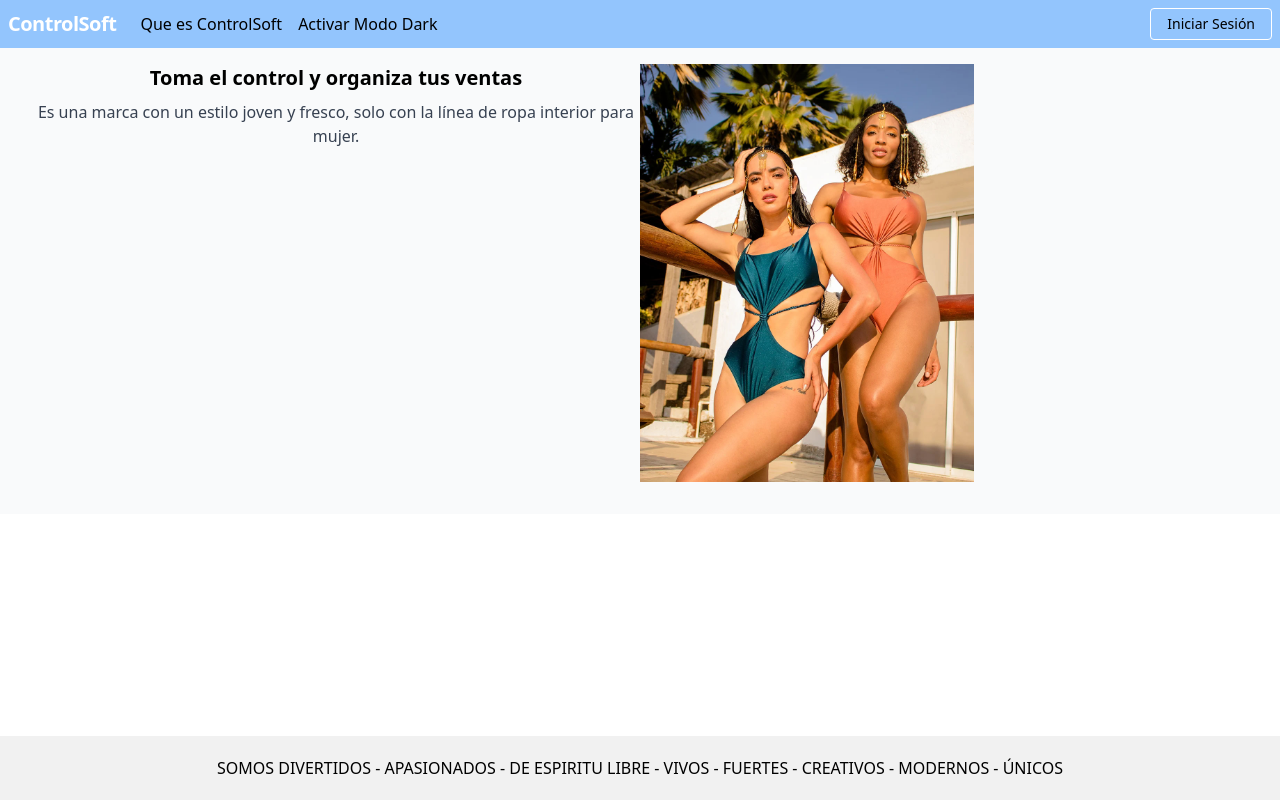
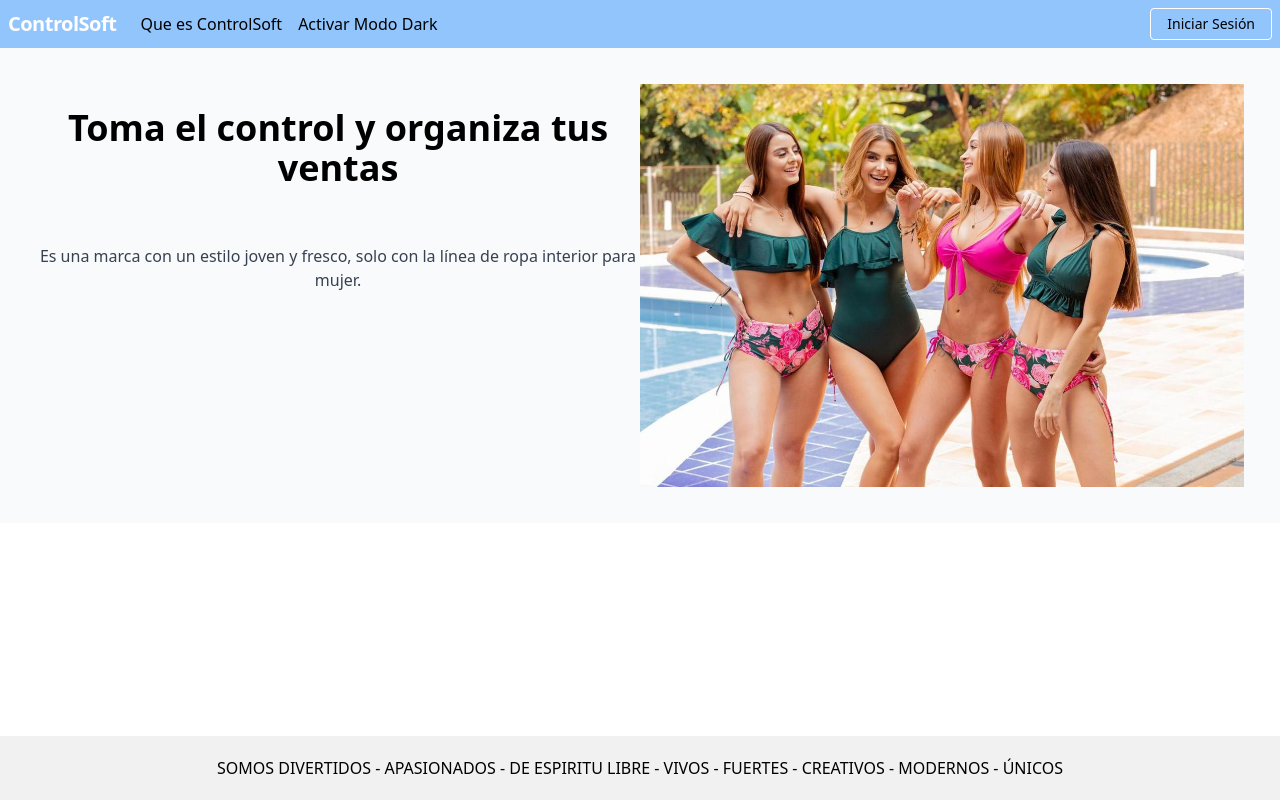
Before and after one commit to MisionTicUDEA/fronted-controlSoft, a React (Create React App) app: page / in a window 1280 px wide. Built offline with nearby package versions, Linux system fonts and the light colour scheme.

Commit message:
actualizacion texto pagina de inicio

```diff
--- a/src/components/VestidosBano.jsx
+++ b/src/components/VestidosBano.jsx
@@ -1,7 +1,7 @@
 function VestidoBano({imagen,nombreVestido}) {
     return (
       <div className='contenedorImagen'>
-        <img src={imagen} alt={nombreVestido} width="55%" height="55%"/>
+        <img src={imagen} alt={nombreVestido} width="100%" height="100%"/>
       </div>
     )
   }
--- a/src/pages/Index.jsx
+++ b/src/pages/Index.jsx
@@ -1,6 +1,6 @@
 import { useDarkMode } from 'context/darkMode';
 import React from 'react';
-import vestidobano from '../media/Vestido_bano.jpg';
+import vestidobano from '../media/Vestido_bano1.jpg';
 import VestidoBano from '../components/VestidosBano';
 
 
@@ -10,27 +10,25 @@ const Index = () => {
     <div>
       <div className={`flex h-full bg-gray-${darkMode ? '900' : '50'}`}>
     <main>
-      <div className='flex flex-col items-center justify-center py-4 px-4 sm:px-6 lg:px-8'>
-        <div className="flex flex-wrap">
-          <div className="w-full sm:w-1/2 md:w-1/2 lg:w-1/2 xl:w-1/2 mb-4">
+    <div className='flex  flex-col  p-9'>
+      <div class="grid grid-cols-1 md:grid-cols-2">
             <p class="text-center ">
-              <div className="font-bold text-xl mb-2">
+              <div className="font-bold text-4xl mb-8 p-6">
                 <p>Toma el control y organiza tus ventas</p>
               </div>
-                <p className="text-gray-700 text-base">
-                  Es una marca con un estilo joven y fresco, solo con la línea de ropa interior para mujer.
+                <p className="text-gray-700 text-1xl">
+                  Es una marca con un estilo joven y fresco,
+                  solo con la línea de ropa interior para mujer.
                 </p>
             </p>
-        </div>
-        <div className="w-full sm:w-1/2 md:w-1/2 lg:w-1/2 xl:w-1/2 mb-4">
-          <div className="a">
+            <div>
                     <VestidoBano
                         nombreVestido='Vestido de Baño'
                         imagen={vestidobano}/>
-            </div>
-          </div>
-        </div>
+                        </div>
+
       </div>
+    </div>
     </main>
     </div>
 </div>
```
